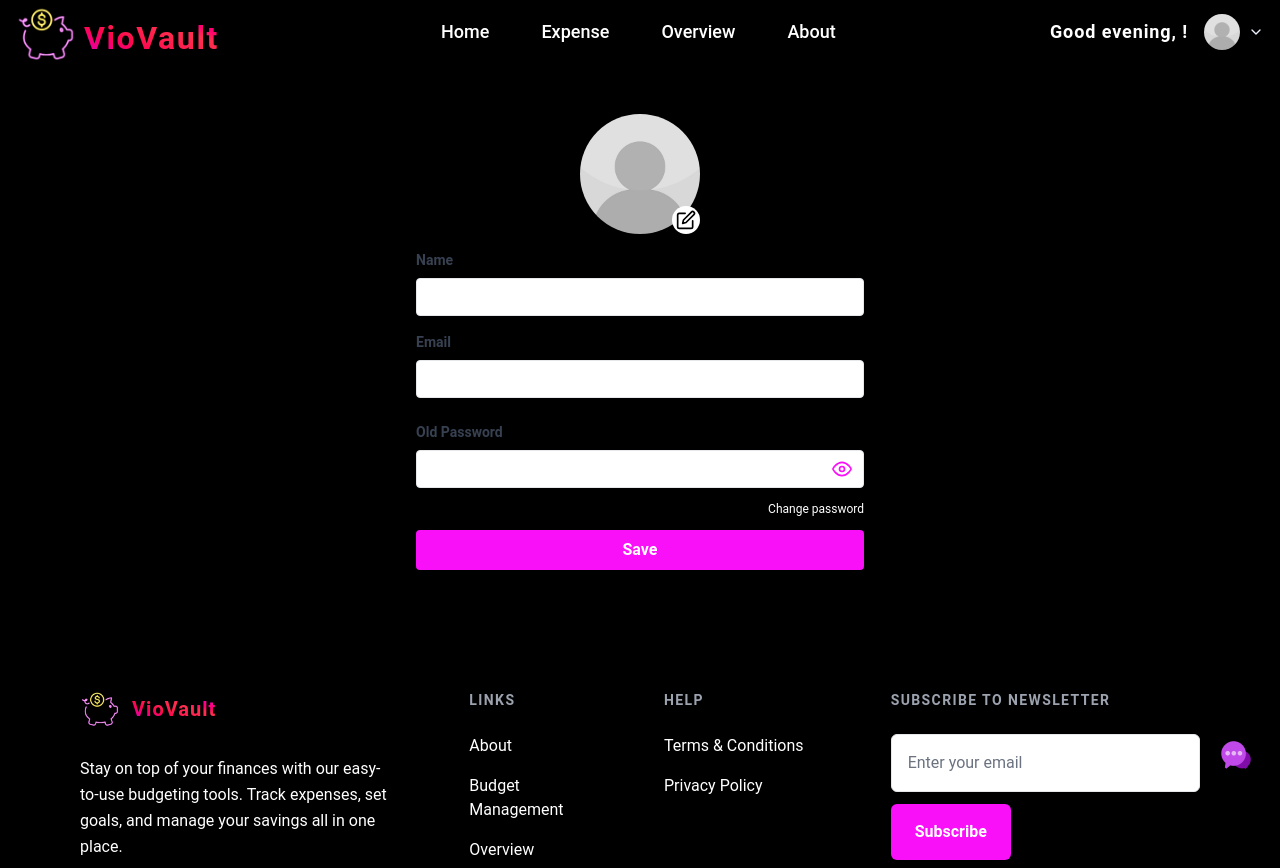
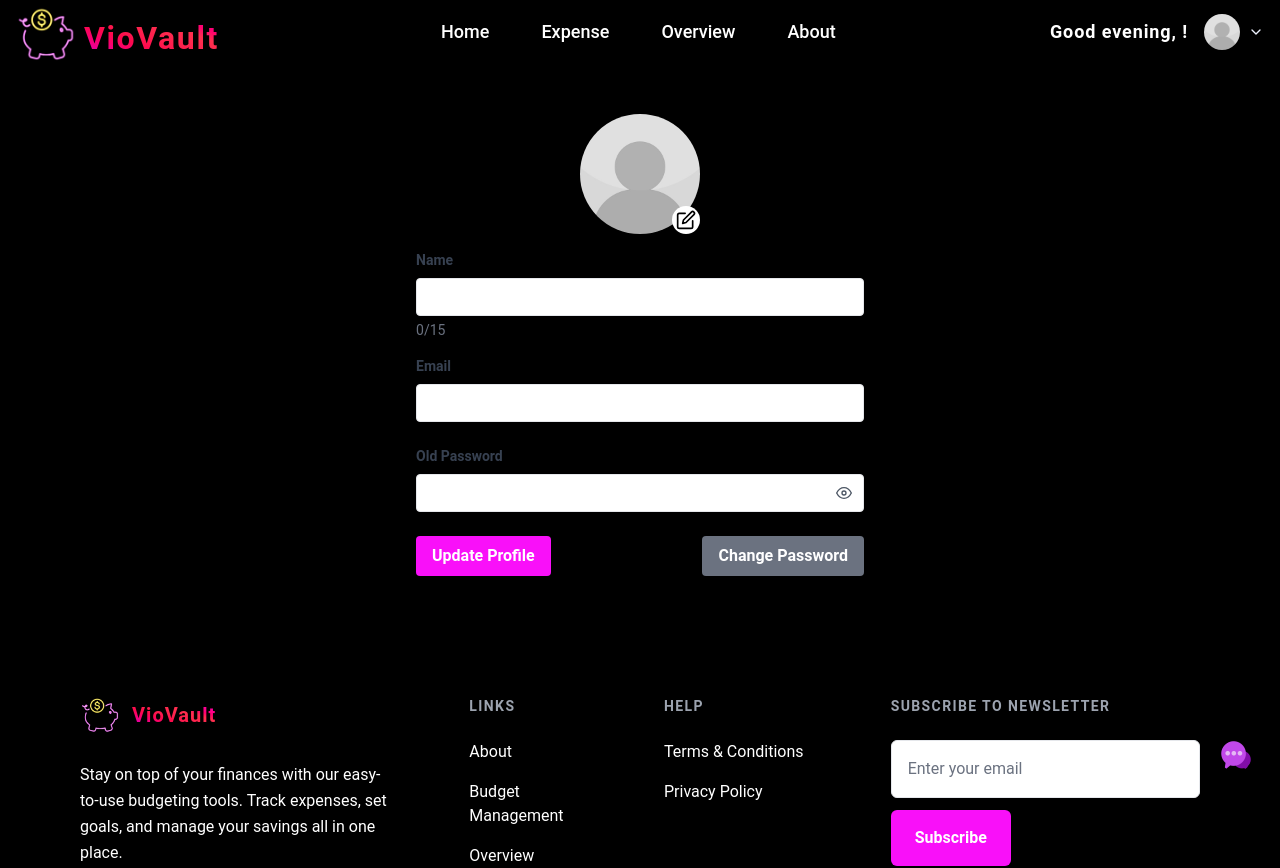
Before and after one commit to Danny2705/budget-application, a React (Create React App) app: page /profile in a window 1280 px wide. Shown: the top 868 px of the page. Built offline with nearby package versions, Linux system fonts and the light colour scheme; no server answers; sample sign-in values are in the browser's storage; what chartjs-plugin-datalabels, chartjs-plugin-zoom would draw is missing.

Commit message:
fix restriction in edit profile

```diff
--- a/src/screens/Profile/Profile.jsx
+++ b/src/screens/Profile/Profile.jsx
@@ -25,6 +25,7 @@ import { motion } from "framer-motion";
 const Profile = () => {
   const [name, setName] = useState("");
   const [email, setEmail] = useState("");
+  const [emailError, setEmailError] = useState("");
   const [oldPassword, setOldPassword] = useState("");
   const [newPassword, setNewPassword] = useState("");
   const [confirmPassword, setConfirmPassword] = useState("");
@@ -125,8 +126,18 @@ const Profile = () => {
     }
   };
 
+  const validateEmail = (email) => {
+    const emailRegex = /\S+@\S+\.\S+/;
+    return emailRegex.test(email);
+  };
+
   const onSubmit = async (event) => {
     event.preventDefault();
+
+    if (!validateEmail(email)) {
+      setEmailError("Invalid email format");
+      return;
+    }
 
     const isNameEmailChanged =
       name !== user.displayName || email !== user.email;
@@ -231,10 +242,12 @@ const Profile = () => {
               <input
                 id='name'
                 type='text'
+                maxLength={15}
                 value={name}
                 onChange={(e) => setName(e.target.value)}
-                className='shadow appearance-none border rounded w-full py-2 px-3 text-gray-700 leading-tight focus:border-main-neonPink  caret-main-neonPink focus:outline-none focus:shadow-outline'
+                className='shadow appearance-none border rounded w-full py-2 px-3 text-gray-700 leading-tight focus:border-main-neonPink caret-main-neonPink focus:outline-none focus:shadow-outline'
               />
+              <p className='text-gray-500 text-sm mt-1'>{name.length}/15</p>
             </div>
             <div className='mb-6'>
               <label
@@ -247,120 +260,95 @@ const Profile = () => {
                 id='user-email'
                 type='text'
                 value={email}
-                onChange={(e) => setEmail(e.target.value)}
-                className='shadow appearance-none border rounded w-full py-2 px-3 text-gray-700 leading-tight focus:border-main-neonPink  caret-main-neonPink focus:outline-none focus:shadow-outline'
+                onChange={(e) => {
+                  setEmail(e.target.value);
+                  setEmailError(""); // Clear error message on change
+                }}
+                className='shadow appearance-none border rounded w-full py-2 px-3 text-gray-700 leading-tight focus:border-main-neonPink caret-main-neonPink focus:outline-none focus:shadow-outline'
               />
+              {emailError && (
+                <p className='text-red-500 text-xs mt-1'>{emailError}</p>
+              )}
             </div>
-            <div className='mb-3'>
-              <label
-                className='block text-gray-700 text-sm font-bold mb-2'
-                htmlFor='old-password'
-              >
+            <div className='mb-6'>
+              <label className='block text-gray-700 text-sm font-bold mb-2'>
                 Old Password
               </label>
               <div className='relative'>
                 <input
-                  id='old-password'
                   type={showOldPassword ? "text" : "password"}
                   value={oldPassword}
                   onChange={(e) => setOldPassword(e.target.value)}
-                  className='shadow appearance-none border rounded w-full py-2 px-3 text-gray-700 leading-tight focus:outline-none focus:shadow-outline pr-10 focus:border-main-neonPink  caret-main-neonPink'
+                  className='shadow appearance-none border rounded w-full py-2 px-3 text-gray-700 leading-tight focus:border-main-neonPink caret-main-neonPink focus:outline-none focus:shadow-outline'
                 />
                 <button
                   type='button'
-                  className='absolute inset-y-0 right-0 flex items-center px-3 py-2 bg-transparent text-gray-500 hover:text-gray-700'
                   onClick={() => setShowOldPassword(!showOldPassword)}
+                  className='absolute inset-y-0 right-0 pr-3 flex items-center text-gray-600'
                 >
-                  {showOldPassword ? (
-                    <FiEyeOff size={20} color='#d91c5c' />
-                  ) : (
-                    <FiEye size={20} color='#f910f9' />
-                  )}
+                  {showOldPassword ? <FiEyeOff /> : <FiEye />}
                 </button>
               </div>
             </div>
-
-            <p
-              className='text-white text-[0.75rem] text-right cursor-pointer duration-200 hover:text-main-neonPink mb-3'
-              onClick={() => setShowChangePassword(!showChangePassword)}
-            >
-              Change password
-            </p>
             {showChangePassword && (
-              <motion.div
-                className='overflow-hidden'
-                initial={{ opacity: 0, height: 0 }}
-                animate={{ opacity: 1, height: "auto" }}
-                exit={{ opacity: 0, height: 0 }}
-                transition={{ duration: 0.3, ease: "easeInOut" }}
-              >
+              <>
                 <div className='mb-6'>
-                  <label
-                    className='block text-gray-700 text-sm font-bold mb-2'
-                    htmlFor='new-password'
-                  >
+                  <label className='block text-gray-700 text-sm font-bold mb-2'>
                     New Password
                   </label>
                   <div className='relative'>
                     <input
-                      id='new-password'
                       type={showNewPassword ? "text" : "password"}
                       value={newPassword}
                       onChange={(e) => setNewPassword(e.target.value)}
-                      className='shadow appearance-none border rounded w-full py-2 px-3 text-gray-700 leading-tight focus:outline-none focus:shadow-outline pr-10 focus:border-main-neonPink caret-main-neonPink'
+                      className='shadow appearance-none border rounded w-full py-2 px-3 text-gray-700 leading-tight focus:border-main-neonPink caret-main-neonPink focus:outline-none focus:shadow-outline'
                     />
                     <button
                       type='button'
-                      className='absolute inset-y-0 right-0 flex items-center px-3 py-2 bg-transparent text-gray-500 hover:text-gray-700'
                       onClick={() => setShowNewPassword(!showNewPassword)}
+                      className='absolute inset-y-0 right-0 pr-3 flex items-center text-gray-600'
                     >
-                      {showNewPassword ? (
-                        <FiEyeOff size={20} color='#d91c5c' />
-                      ) : (
-                        <FiEye size={20} color='#f910f9' />
-                      )}
+                      {showNewPassword ? <FiEyeOff /> : <FiEye />}
                     </button>
                   </div>
                 </div>
                 <div className='mb-6'>
-                  <label
-                    className='block text-gray-700 text-sm font-bold mb-2'
-                    htmlFor='confirm-password'
-                  >
-                    Confirm New Password
+                  <label className='block text-gray-700 text-sm font-bold mb-2'>
+                    Confirm Password
                   </label>
                   <div className='relative'>
                     <input
-                      id='confirm-password'
                       type={showConfirmPassword ? "text" : "password"}
                       value={confirmPassword}
                       onChange={(e) => setConfirmPassword(e.target.value)}
-                      className='shadow appearance-none border rounded w-full py-2 px-3 text-gray-700 leading-tight focus:outline-none focus:shadow-outline pr-10 focus:border-main-neonPink caret-main-neonPink'
+                      className='shadow appearance-none border rounded w-full py-2 px-3 text-gray-700 leading-tight focus:border-main-neonPink caret-main-neonPink focus:outline-none focus:shadow-outline'
                     />
                     <button
                       type='button'
-                      className='absolute inset-y-0 right-0 flex items-center px-3 py-2 bg-transparent text-gray-500 hover:text-gray-700'
-                      onClick={() =>
-                        setShowConfirmPassword(!showConfirmPassword)
-                      }
+                      onClick={() => setShowConfirmPassword(!showConfirmPassword)}
+                      className='absolute inset-y-0 right-0 pr-3 flex items-center text-gray-600'
                     >
-                      {showConfirmPassword ? (
-                        <FiEyeOff size={20} color='#d91c5c' />
-                      ) : (
-                        <FiEye size={20} color='#f910f9' />
-                      )}
+                      {showConfirmPassword ? <FiEyeOff /> : <FiEye />}
                     </button>
                   </div>
                 </div>
-              </motion.div>
+              </>
             )}
-            <button
-              type='submit'
-              className='bg-main-neonPink w-full hover:bg-main-darkPink text-white font-bold py-2 px-4 rounded focus:outline-none focus:shadow-outline'
-              disabled={imagePercent > 0 && imagePercent < 100}
-            >
-              Save
-            </button>
+            <div className='flex items-center justify-between'>
+              <button
+                className='bg-main-neonPink hover:bg-main-blue text-white font-bold py-2 px-4 rounded focus:outline-none focus:shadow-outline'
+                type='submit'
+              >
+                Update Profile
+              </button>
+              <button
+                type='button'
+                onClick={() => setShowChangePassword(!showChangePassword)}
+                className='bg-gray-500 hover:bg-gray-600 text-white font-bold py-2 px-4 rounded focus:outline-none focus:shadow-outline'
+              >
+                {showChangePassword ? "Cancel" : "Change Password"}
+              </button>
+            </div>
           </form>
         </div>
       </div>
```
